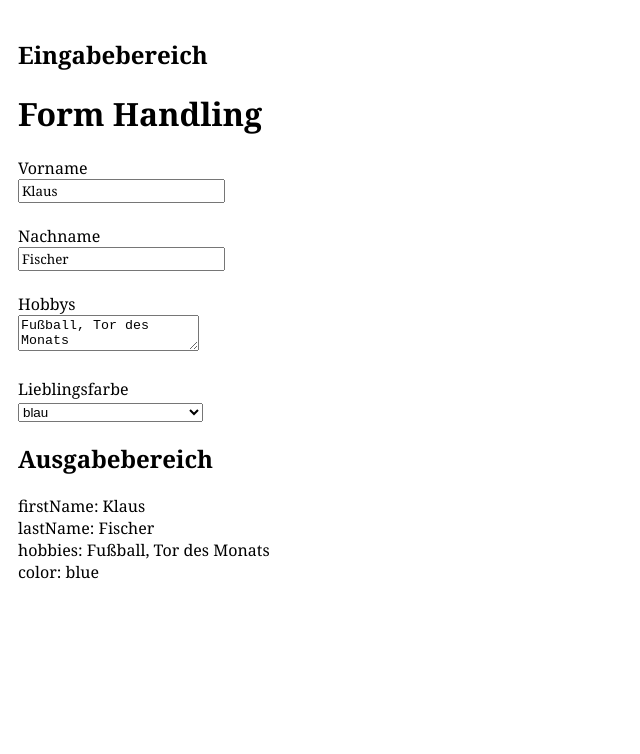
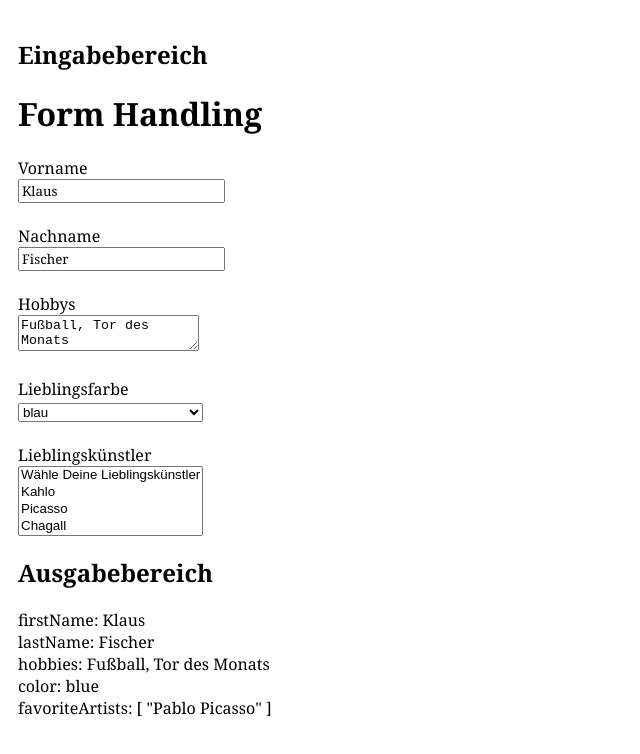
Before and after one commit to siggi-ai/Vue-Practice, a Vue app: page / in a window 1280 px wide. Shown: the top 754 px of the page, without its empty margins (0-640 px from the left). Built offline with nearby package versions, Linux system fonts and the light colour scheme.

Commit message:
favouriteArtists

```diff
--- a/src/App.vue
+++ b/src/App.vue
@@ -59,6 +59,23 @@
             <option value="green">grün</option>
           </select>
         </div>
+        <div>
+          <br />
+          <label class="label" for="favoriteArtists">
+            <span class="label-text">Lieblingskünstler</span>
+          </label>
+          <br />
+          <select
+            id="color"
+            class="select select-bordered w-full"
+            v-model="form.favoriteArtists" multiple
+          >
+            <option value="">Wähle Deine Lieblingskünstler</option>
+            <option value="Kahlo">Kahlo</option>
+            <option value="Picasso">Picasso</option>
+            <option value="Chagall">Chagall</option>
+          </select>
+        </div>
       </div>
     </form>
     <h2>Ausgabebereich</h2>
@@ -80,6 +97,7 @@ export default {
         lastName: "Fischer",
         hobbies: "Fußball, Tor des Monats",
         color: "blue",
+        favoriteArtists: ["Pablo Picasso"],
       },
     };
   },
```
